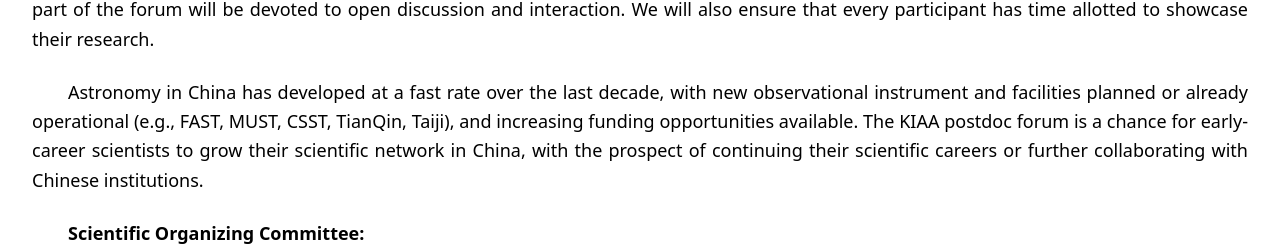
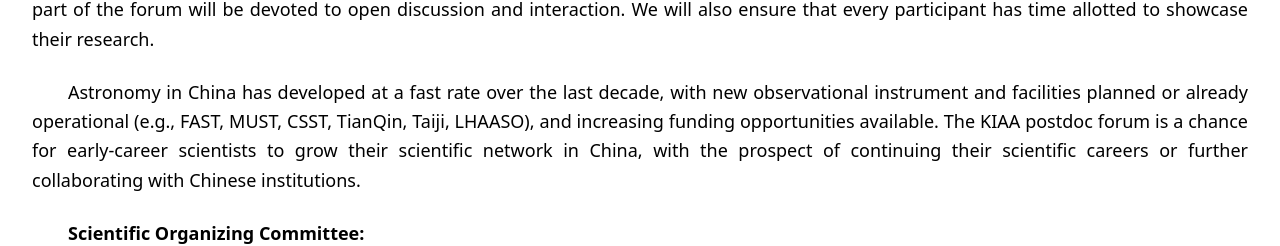
Before and after one commit to mars-knowsnothing/astro-forum, a Vue app: page / in a window 1280 px wide. Shown: the part 525-771 px from the top of the page. Built offline with nearby package versions, Linux system fonts and the light colour scheme.

Commit message:
1. update content

```diff
--- a/src/i18n/index.js
+++ b/src/i18n/index.js
@@ -17,7 +17,7 @@ const messages = {
       content: [
         'We are happy to announce the KIAA Postdoc Forum 2024, to be held in the Kavli Institute for Astronomy and Astrophysics at Peking University from November 25th to November 27th 2024. The forum is aimed at, but not restricted to, postdocs currently based in China or interested in pursuing an academic career here. Other early-career scientists are also welcome, both from China and abroad.',
         'We welcome contributions from a broad range of topics in theoretical and observational Astrophysics: from Stellar and Galaxy evolution to General Relativity and Cosmology. Our main goal is to foster networking and collaboration opportunities among participants, so a significant part of the forum will be devoted to open discussion and interaction. We will also ensure that every participant has time allotted to showcase their research.',
-        'Astronomy in China has developed at a fast rate over the last decade, with new observational instrument and facilities planned or already operational (e.g., FAST, MUST, CSST, TianQin, Taiji), and increasing funding opportunities available. The KIAA postdoc forum is a chance for early-career scientists to grow their scientific network in China, with the prospect of continuing their scientific careers or further collaborating with Chinese institutions.'
+        'Astronomy in China has developed at a fast rate over the last decade, with new observational instrument and facilities planned or already operational (e.g., FAST, MUST, CSST, TianQin, Taiji, LHAASO), and increasing funding opportunities available. The KIAA postdoc forum is a chance for early-career scientists to grow their scientific network in China, with the prospect of continuing their scientific careers or further collaborating with Chinese institutions.'
       ],
       list_1_title: 'Scientific Organizing Committee:',
       list_1: [
@@ -48,7 +48,7 @@ const messages = {
         ['Forum Homepage:', 'https://postdoc-forum-2024.kiaa-pku.cn'],
         'Forum Venue: KIAA-PKU Auditorium',
         'Forum Dates: November 25th to November 27th, 2024',
-        'Registration Period: October 21th to November 10th, 2024',
+        'Registration Period: October 21th to November 15th, 2024',
         ['Registration Website:', 'https://www.wjx.top/vm/h4GMA99.aspx#'],
         'Registration QR Code:',
       ],
@@ -103,7 +103,7 @@ const messages = {
       content: [
         '2024年科维理博士后论坛将于11月25日至27日，在北京大学科维理天文与天体物理研究所举行。本次论坛主要面向当前在中国或有意前来中国开展研究的博士后，同时也诚邀海内外其他青年学者参与。',
         '本次论坛将涵盖理论与观测天文学的多个领域，其议题包括恒星与星系的形成与演化、宇宙学以及广义相对论。论坛将为每位参与者提供展示自己研究的机会，并设立专门的开放讨论与交流环节，旨在促进参会者间的互动与合作。',
-        '近年来，中国天文学研究取得了显著进展，有许多大科学装置已投入使用或正在规划中（如FAST、MUST、CSST、天琴、太极），相应的科研项目与工作岗位也在不断增加。在这一背景下，科维理博士后论坛致力为青年学者提供学术交流和职业发展的平台，同时推动学术领域的紧密互联，助力中国天文学研究的发展与影响力的提升。'
+        '近年来，中国天文学研究取得了显著进展，有许多大科学装置已投入使用或正在规划中（如FAST、MUST、CSST、天琴、太极、LHAASO），相应的科研项目与工作岗位也在不断增加。在这一背景下，科维理博士后论坛致力为青年学者提供学术交流和职业发展的平台，同时推动学术领域的紧密互联，助力中国天文学研究的发展与影响力的提升。'
       ],
       list_1_title: '科学组织委员会：',
       list_1: [
@@ -139,7 +139,7 @@ const messages = {
         ['论坛主页：', 'https://postdoc-forum-2024.kiaa-pku.cn/'],
         '论坛地点：北京大学科维理天文与天体物理研究所报告厅',
         '论坛日期：2024 年 11 月 25 日至 11 月 27 日',
-        '注册时间：2024 年 10 月 21 日至 2024 年 11 月 10 日',
+        '注册时间：2024 年 10 月 21 日至 2024 年 11 月 15 日',
         ['注册网站：', 'https://www.wjx.top/vm/h4GMA99.aspx#'],
         '注册二维码：',
       ],
```
Also changed, not shown: 1 other file (tests, documents, lock files or other folders).
